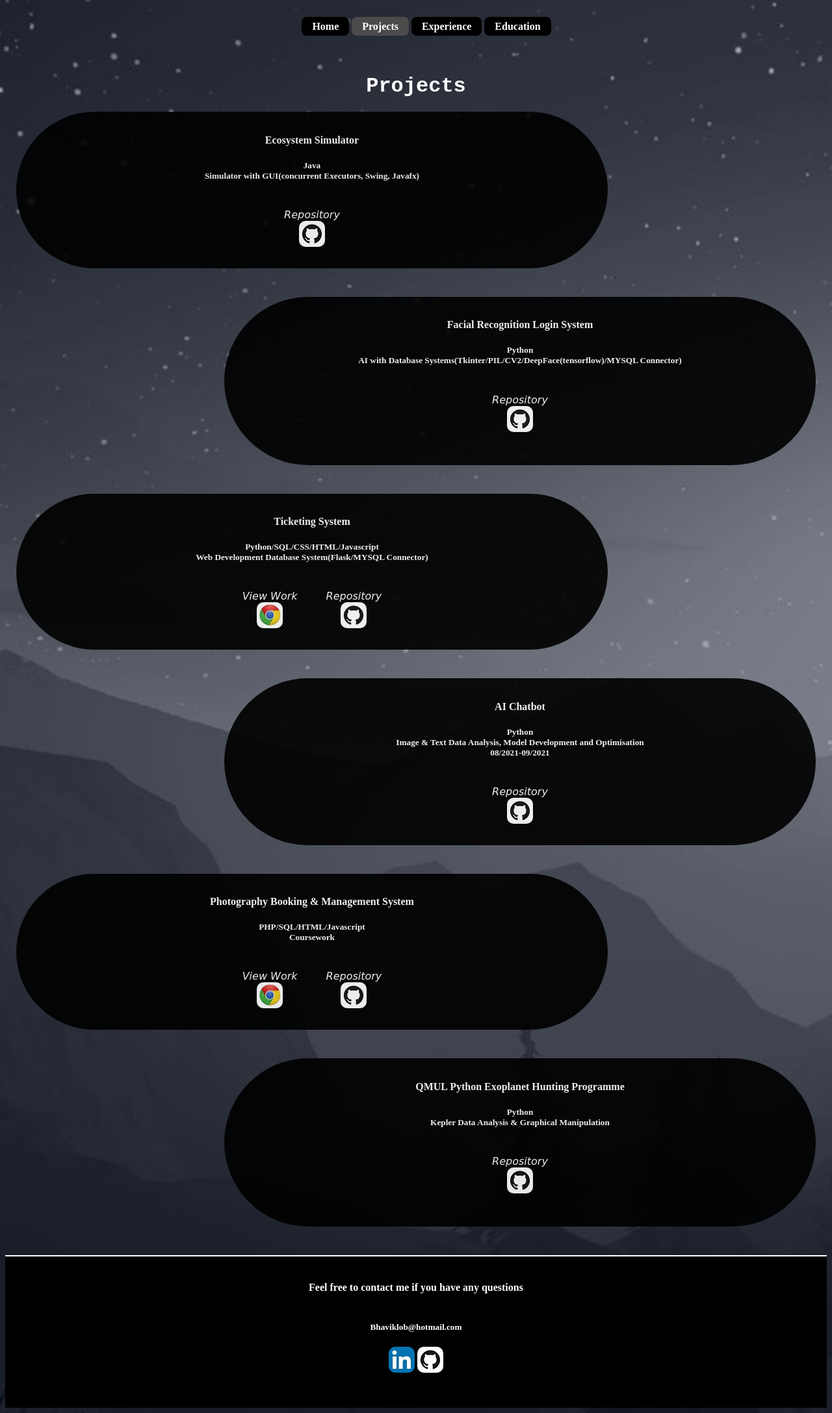
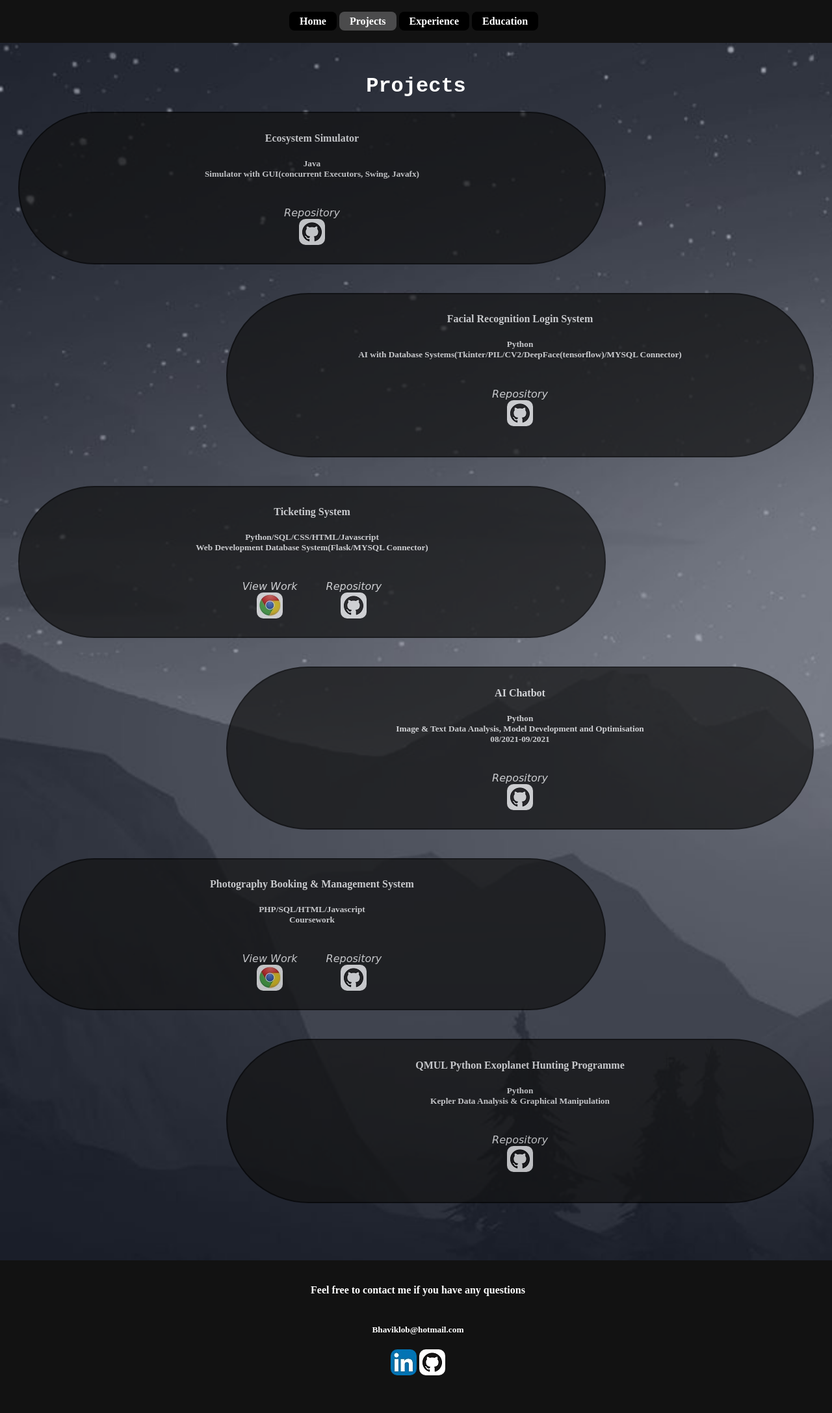
Before and after one commit to Bhavik-Gilbert/Bhavik-Gilbert.github.io, a PHP site: page /Projects.html in a window 1280 px wide; the page is wider, and only the part inside the window is pictured. Shown: that part at 65% size. After the commit the page ends 2117 px from the top of that part, so only its background shows below. Run offline with PHP 8.4, Linux system fonts and the light colour scheme; some libraries are stand-ins or nearby versions.

Commit message:
Footer/Menu

```diff
--- a/CSS/Base.css
+++ b/CSS/Base.css
@@ -4,7 +4,6 @@ body {
   background-repeat: no-repeat;
   scrollbar-width: none;
   overflow-x: hidden; /* Hide horizontal scrollbar */
-
 }
 
 /* width */
@@ -64,36 +63,32 @@ body {
 }
 
 .left:hover .project, .right:hover .project {
-  opacity:1;
-  background: linear-gradient(-45deg, #000, #4B4B4C, #000, #4B4B4C);
-  background-size: 400% 400%; background-repeat: no-repeat;
-  background-attachment: fixed; animation: gradient 10s ease infinite;
-  border-color: #fff; border-radius: 1em;
+  border-color: #fff; opacity: 1; background-color: #000;
 }
 
 .info {
-  display: inline-block; overflow:auto; border:5px solid #fff;padding: 20px;
-  border-radius: 10px; color:#fff; border-style: double;
+  display: inline-block; overflow:auto; border:2px solid #121212;padding: 20px;
+  border-radius: 10px; color:#fff;
   height: 200px; width: 200px; font-size: 14px; background-color:#000;
   opacity:0.9; transition: all 0.5s ease;
   }
 .info:hover {
-    height: 300px; width:300px; font-size: 21px; opacity:1;
+    height: 300px; width:300px; font-size: 21px; opacity:1; border-style: double; border-color: #fff; border-width: 5px;
   }
 .info::-webkit-scrollbar {
   display: none; /* for Chrome, Safari, and Opera */
 }
 
 .project {
-  border:5px groove transparent; padding: 0.5em; background-color: #000; opacity:0.9; text-align:center;
+  border:2px solid #000; padding: 0.5em; background-color: #121212; opacity:0.7; text-align:center;
   color:#fff; font-size: 1em; transition: all 0.75s ease; width: 70%; border-radius: 10em; overflow:hidden;
 }
 .project:hover {
   opacity:1;
-  background: linear-gradient(-45deg, #000, #4B4B4C, #000, #4B4B4C);
+  background: linear-gradient(-45deg, #000, #1c1c1c, #000, #1c1c1c);
   background-size: 400% 400%; background-repeat: no-repeat;
   background-attachment: fixed; animation: gradient 10s ease infinite;
-  border-color: #fff; border-radius: 1em;
+  border-color: #fff; border-radius: 1em; border-style: groove; border-width: 5px;
 }
 .description {
   font-size: 0em; transition: all 0.75s linear;
--- a/CSS/footer.css
+++ b/CSS/footer.css
@@ -1,12 +1,12 @@
 .footer{
-    position:bottom;
-    left: 0;
-    bottom: 0;
-    width: 100%;
-    background-color: #000;
+    position: bottom;
+    width: 103%;
+    background-color: #121212;
     height: max-content;
-    padding-bottom:50px;
-    border-top:2px solid #fff;
+    padding-bottom: 2em;
+    padding-top: 1em;
+    margin-top: 5em;
+    transform: translate3d(-1em, 0.5em, 0);
 }
 
-.content{display:inline-block; overflow:auto; right:200px}
+.content{display:inline-block; overflow:auto;}
--- a/CSS/menu.css
+++ b/CSS/menu.css
@@ -1,9 +1,15 @@
 .topnav {
   overflow: hidden;
-  padding: 1em;
-  margin-top: 1em;
-  margin-bottom: 3em;
-  width: 100%;
+  padding-top: 1.5em;
+  padding-bottom: 1.5em;
+  margin-bottom: 2.5em;
+  width: 102%;
+  transform: translate3d(-1em, -0.5em, 0);
+  transition: all 0.5s ease;
+}
+
+.topnav:hover {
+  background-color: #121212;
 }
 
 /* Style the links inside the navigation bar */
--- a/Entity/footer.html
+++ b/Entity/footer.html
@@ -4,10 +4,8 @@
     <link rel="stylesheet" type = "text/css" href="CSS/Base.css">
 </head>
 
-<br><br>
-
 <div class="footer" align="center">
-    <h4><br> Feel free to contact me if you have any questions</h4>
+    <h4> Feel free to contact me if you have any questions</h4>
 
     <div class="content">
         <h5>Bhaviklob@hotmail.com</h5>
--- a/index.html
+++ b/index.html
@@ -51,5 +51,4 @@
 </div>
 </body>
 
-
 <div id="footer"></div>
```
